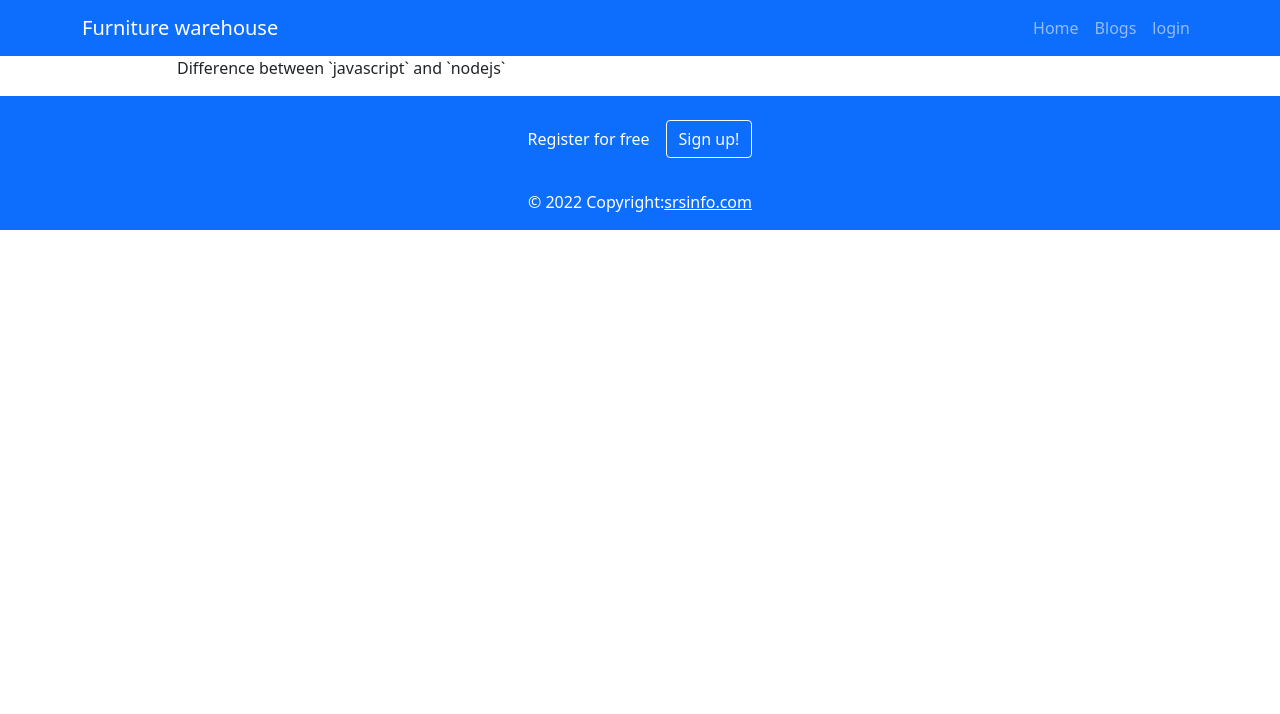
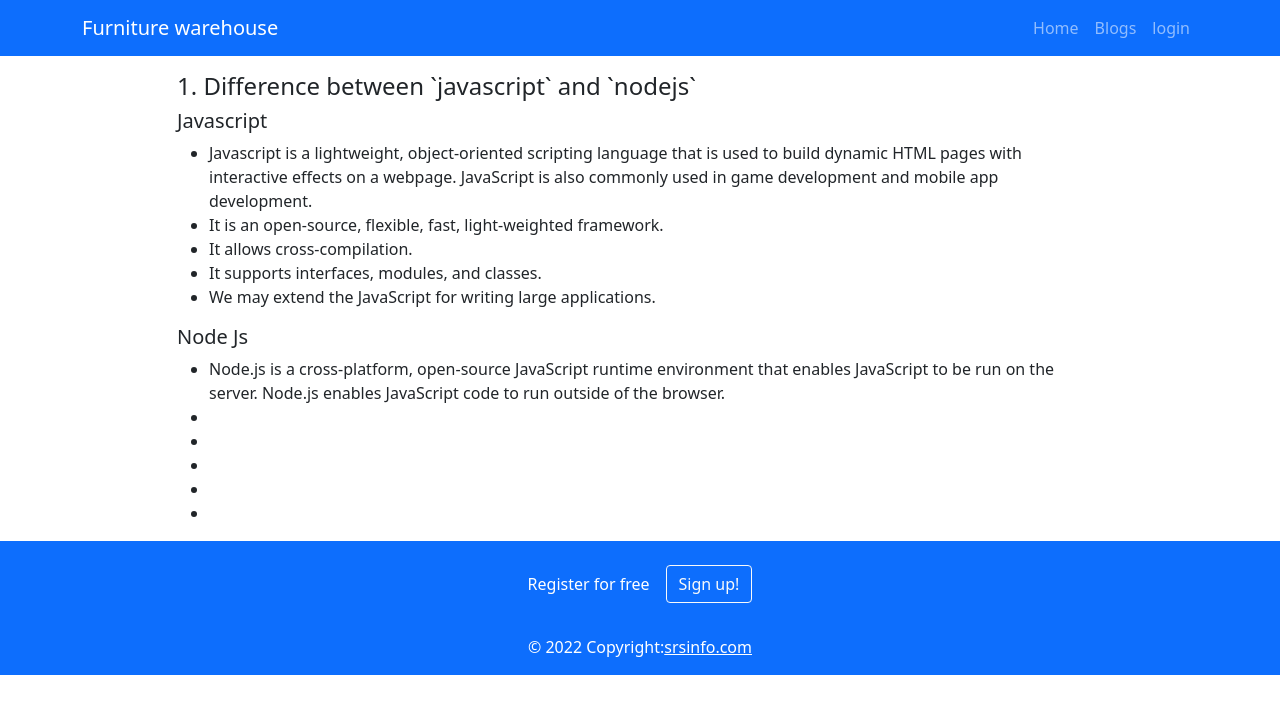
Before and after one commit to saifur550/warehouse, a React (Create React App) app: page /about in a window 1280 px wide. Shown: the top 714 px of the page. Built offline with nearby package versions, Linux system fonts and the light colour scheme; no server answers.

Commit message:
question part one

```diff
--- a/src/Pages/About/About.js
+++ b/src/Pages/About/About.js
@@ -5,8 +5,29 @@ const About = () => {
         <div className='container'>
             <div className="row">
                 <div className="col-lg-10 mx-auto">
-                    <div className="part-one">
-                        <p>Difference between `javascript` and `nodejs`</p>
+                    <div className="part-one mt-3">
+                        <h4>1. Difference between `javascript` and `nodejs`</h4>
+                        <h5>Javascript</h5>
+                        <ul>
+                            <li>Javascript is a lightweight, object-oriented scripting language that is used to build dynamic HTML pages with interactive effects on a webpage. JavaScript is also commonly used in game development and mobile app development.</li>
+
+                            <li>It is an open-source, flexible, fast, light-weighted framework.</li>
+                            <li>It allows cross-compilation.</li>
+                            <li>It supports interfaces, modules, and classes.</li>
+                            <li>We may extend the JavaScript for writing large applications.</li>
+                        </ul>
+
+                        <h5>Node Js</h5>
+
+                        <ul>
+                            <li>Node.js is a cross-platform, open-source JavaScript runtime environment that enables JavaScript to be run on the server. Node.js enables JavaScript code to run outside of the browser.</li>
+                            <li></li>
+                            <li></li>
+                            <li></li>
+                            <li></li>
+                            <li></li>
+                        </ul>
+
                     </div>
                 </div>
             </div>
```
